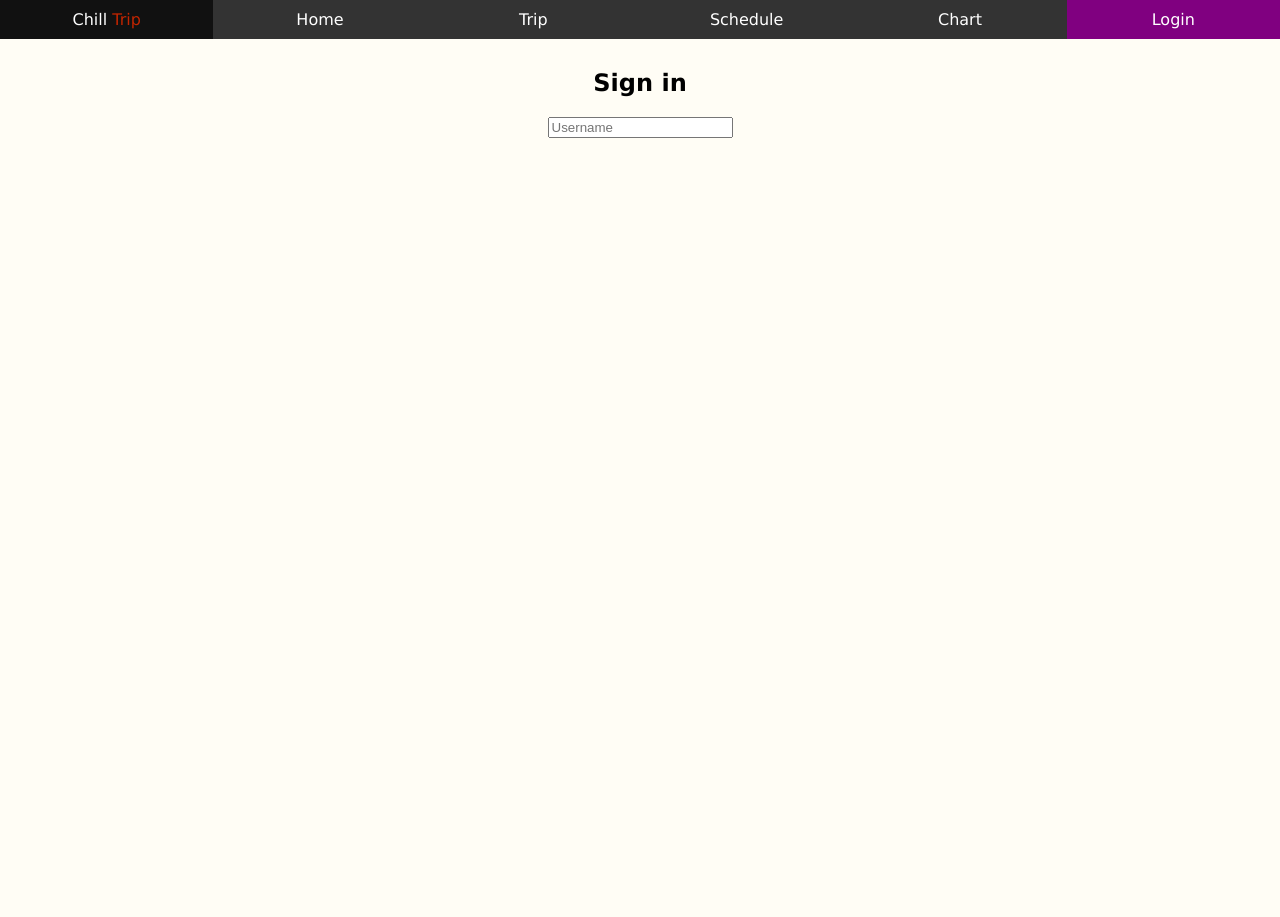
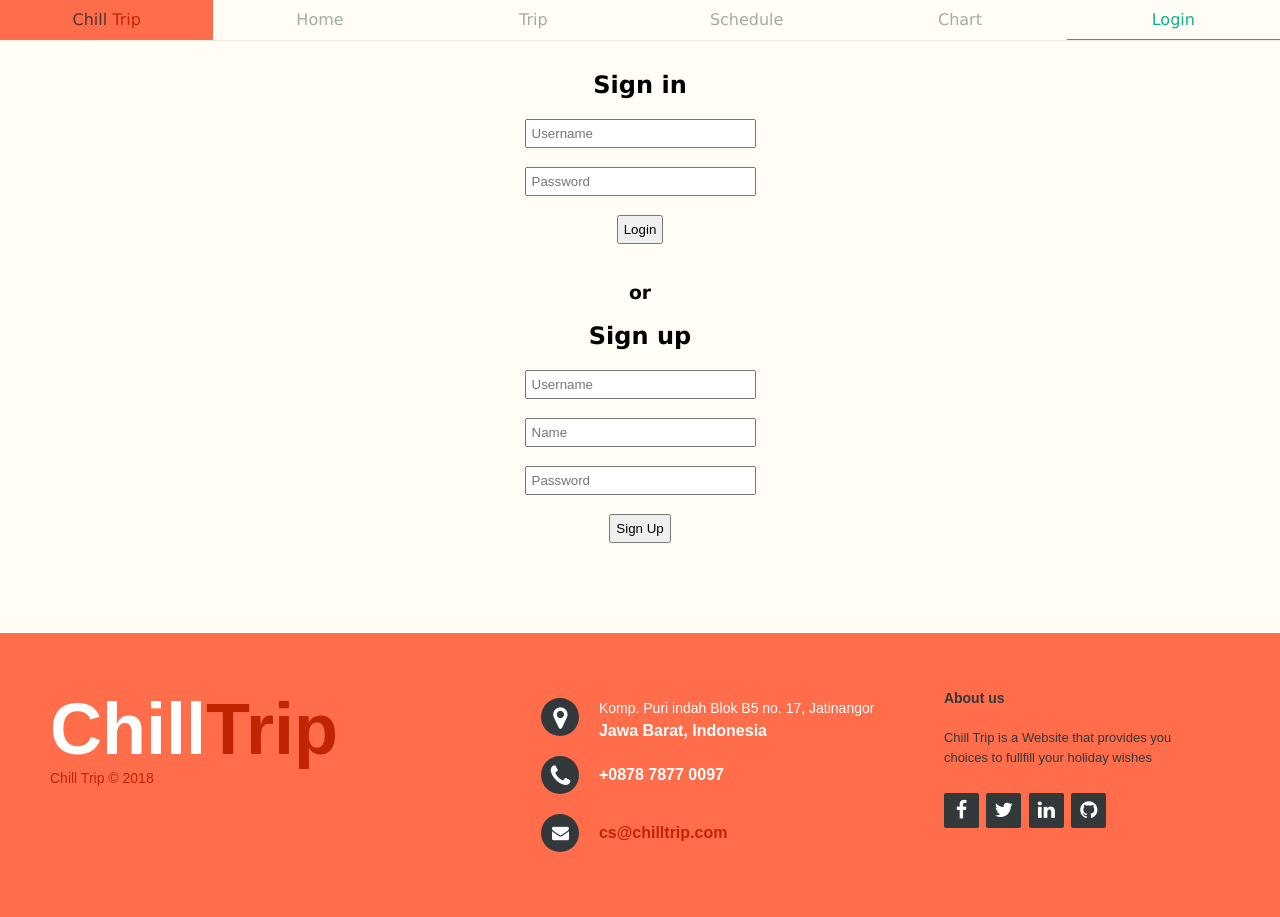
Before and after one commit to puls1r/ChillTrip, a PHP site: page /loginpage.html in a window 1280 px wide. Before the commit the page ends 138 px from the top, so only its background shows below. Run offline with PHP 8.4, Linux system fonts and the light colour scheme; some libraries are stand-ins or nearby versions.

Commit message:
ubah navbar dan update loginpage

```diff
--- a/assets/css/footer.css
+++ b/assets/css/footer.css
@@ -5,7 +5,6 @@
 	width: 100%;
 	text-align: left;
 	font: bold 16px sans-serif;
-
 	padding: 55px 50px;
 	margin-top: 80px;
 }
--- a/assets/css/form.css
+++ b/assets/css/form.css
@@ -6,3 +6,7 @@ form{
 	text-align:center;
 	padding:10px;
 	}
+
+	input{
+		padding:5px;
+	}
--- a/assets/css/gaya.css
+++ b/assets/css/gaya.css
@@ -4,28 +4,35 @@ body {
 	margin:0;
 	font-family: "Verdana", sans;
 }
+.row{
+	margin:0;
+}
 .navbar {
     margin: 0;
     padding: 0;
     overflow: hidden;
-    background-color: #333;
+    background-color: #fffdf5;
+	border: none;
+	border-bottom: solid #eaeaeb 0.5px;
 }
 .nav{
 	padding:0;
 }
 .nav a {
     display: block;
-    color: white;
+    color: #a1aca3;
     text-align: center;
 	text-decoration: none;
 }
 
 .nav a:hover {
-    background-color: #111;
+    color: #4e342e;
 	}
 
 .nav a.active {
-	background-color: purple;
+	color: #0fb287;
+	border:none;
+	border-bottom: solid #0fb287 0.5px;
 }
 .intro {
 	margin: 10px;
@@ -58,6 +65,7 @@ body {
 	border-collapse: separate;
 	border-spacing: 5px 10px;
 }
+
 .row table{
 	margin-left:auto;
 	margin-right:auto;
--- a/loginpage.html
+++ b/loginpage.html
@@ -26,9 +26,71 @@
 		<div class="nav col-sm-12 col-xs-12 col-md-12 col-lg-12">
 			<form>
 				<h2 style="text-align:center">Sign in</h2>
-				<input type="text" placeholder="Username" name="username">
+				<input type="text" placeholder="Username" name="username" size="25"><br><br>
+				<input type="password" placeholder="Password" name="pw" size="25"><br><br>
+				<input type="submit" name="submit" value="Login"><br><br>
+				<h3 style="text-align:center">or</h3>
+				<h2 style="text-align:center">Sign up</h2>
+				<input type="text" placeholder="Username" name="username" size="25"><br><br>
+				<input type="text" placeholder="Name" name="nama" size="25"><br><br>
+				<input type="password" placeholder="Password" name="pw" size="25"><br><br>
+				<input type="submit" name="signup" value="Sign Up">
+
 			</form>
 		</div>
 	</div>
+	<div class="row" style="margin:0">
+	<div class="col-sm-12 col-xs-12 col-md-12 col-lg-12" style="padding:0">
+	<footer class="footer-distributed">
+
+			<div class="footer-left">
+
+				<h3>Chill<span>Trip</span></h3>
+
+
+
+				<p class="footer-company-name">Chill Trip &copy; 2018</p>
+			</div>
+
+			<div class="footer-center">
+
+				<div>
+					<i class="fa fa-map-marker"></i>
+					<p><span>Komp. Puri indah Blok B5 no. 17, Jatinangor</span> Jawa Barat, Indonesia</p>
+				</div>
+
+				<div>
+					<i class="fa fa-phone"></i>
+					<p>+0878 7877 0097</p>
+				</div>
+
+				<div>
+					<i class="fa fa-envelope"></i>
+					<p><a href="mailto:cs@opentrip.com">cs@chilltrip.com</a></p>
+				</div>
+
+			</div>
+
+			<div class="footer-right">
+
+				<p class="footer-company-about">
+					<span>About us</span>
+					Chill Trip is a Website that provides you choices to fullfill your holiday wishes
+				</p>
+
+				<div class="footer-icons">
+
+					<a href="#"><i class="fa fa-facebook"></i></a>
+					<a href="#"><i class="fa fa-twitter"></i></a>
+					<a href="#"><i class="fa fa-linkedin"></i></a>
+					<a href="#"><i class="fa fa-github"></i></a>
+
+				</div>
+
+			</div>
+
+		</footer>
+		</div>
+		</div>
 </body>
 </html>
--- a/mainpage.html
+++ b/mainpage.html
@@ -7,13 +7,12 @@
 <link href="assets/css/footer.css" rel ="stylesheet" type="text/css">
 
 <link rel="stylesheet" href="http://maxcdn.bootstrapcdn.com/font-awesome/4.2.0/css/font-awesome.min.css">
-	<link href="http://fonts.googleapis.com/css?family=Cookie" rel="stylesheet" type="text/css">
 </head>
 
 <body>
 <div class="container-fluid" style="padding:0;margin:0">
 	<div class="navbar row">
-		<div class="nav col-sm-2 col-xs-2 col-md-2 col-lg-2" style="background-color:#ff6d4b;"><a style="padding:10px">Chill <span style="color:#c12500">Trip<span></a></div>
+		<div class="nav col-sm-2 col-xs-2 col-md-2 col-lg-2"><a style="padding:10px">Chill <span style="color:#c12500">Trip<span></a></div>
 		<div class="nav col-sm-2 col-xs-2 col-md-2 col-lg-2"><a class="active" style="padding:10px">Home</a></div>
 		<div class="nav col-sm-2 col-xs-2 col-md-2 col-lg-2"><a style="padding:10px">Trip</a></div>
 		<div class="nav col-sm-2 col-xs-2 col-md-2 col-lg-2"><a style="padding:10px">Schedule</a></div>
```
